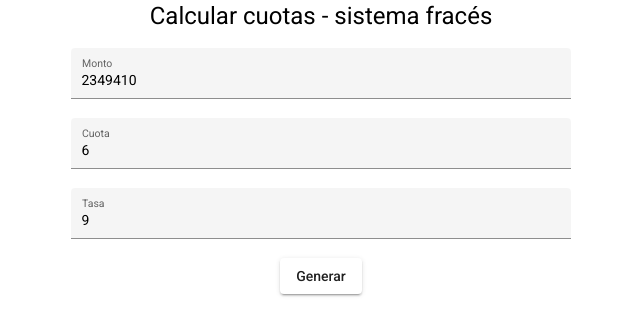
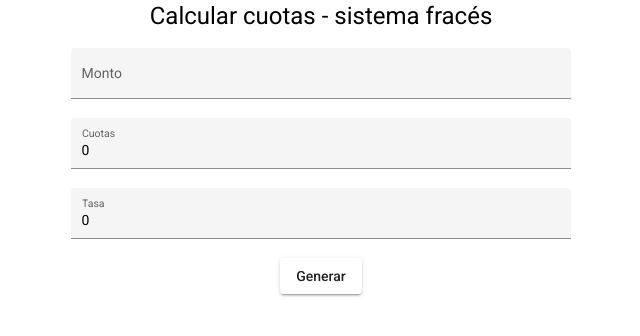
Before and after one commit to ArielAyala/calculador-cuotas-sistema-frances, an Angular app: page / in a window 1280 px wide. Shown: the top 336 px of the page, without its empty margins (319-959 px from the left). Built offline with nearby package versions, Linux system fonts and the light colour scheme.

Commit message:
Separador de miles y decimales

```diff
--- a/src/app/app.component.html
+++ b/src/app/app.component.html
@@ -6,11 +6,11 @@
   <form class="example-form">
     <mat-form-field class="example-full-width" appearance="fill">
       <mat-label>Monto</mat-label>
-      <input name="capital" matInput mask="separator.2" thousandSeparator="." [(ngModel)]="capital" />
+      <input name="capital" matInput [(ngModel)]="capital" (ngModelChange)="parseSeparadorMiles($event)" />
     </mat-form-field>
 
     <mat-form-field class="example-full-width" appearance="fill">
-      <mat-label>Cuota</mat-label>
+      <mat-label>Cuotas</mat-label>
       <input name="plazo" matInput maxlength="5" [(ngModel)]="plazo" />
     </mat-form-field>
 
--- a/src/app/app.component.ts
+++ b/src/app/app.component.ts
@@ -1,4 +1,10 @@
-import { Component, OnInit } from '@angular/core';
+import {
+  Component,
+  Input,
+  OnChanges,
+  OnInit,
+  SimpleChanges,
+} from '@angular/core';
 // import { MatTableDataSource } from '@angular/material/table';
 
 export interface cuota {
@@ -17,10 +23,10 @@ export interface cuota {
 export class AppComponent implements OnInit {
   dataSource: cuota[] = [];
 
-  capital: number = 2349410;
-  plazo: number = 6;
+  capital: string = '';
+  plazo: number = 0;
 
-  tazaInteres: number = 9;
+  tazaInteres: number = 0;
   interesMensual: number = 0;
   cuotaMensual: number = 0;
   cuotas: cuota[] = [];
@@ -46,28 +52,22 @@ export class AppComponent implements OnInit {
   calcular() {
     this.cerearVariables();
 
-    // this.capital = 2665000;
-    // this.plazo = 10;
-    // this.tazaInteres = 12;
+    this.tazaInteres = this.verificarDecimal(this.tazaInteres);
 
-    let cuota: cuota = { saldo: this.capital };
     this.interesMensual = this.tazaInteres / 12;
 
     this.cuotaMensual =
-      ((this.interesMensual / 100) * this.capital) /
+      ((this.interesMensual / 100) * this.parsearAEntero(this.capital)) /
       (1 - Math.pow(1 / (1 + this.interesMensual / 100), this.plazo));
 
     this.cuotaMensual = Math.round(this.cuotaMensual); // Redondeo
 
-    this.saldo = this.capital;
+    this.saldo = this.parsearAEntero(this.capital);
     for (let cuotaIndex = 1; cuotaIndex <= this.plazo; cuotaIndex++) {
       let cuota: cuota = {
         numeroCuota: cuotaIndex,
         saldo: this.saldo,
       };
-      if (cuotaIndex === 6) {
-        console.log(cuota);
-      }
 
       // Interes de la cuota
       cuota.interes = Math.round((cuota.saldo / 100) * this.interesMensual);
@@ -77,7 +77,7 @@ export class AppComponent implements OnInit {
 
       cuota.cuota = this.cuotaMensual;
 
-      if (cuotaIndex === this.plazo) {
+      if (cuotaIndex == this.plazo) {
         cuota.amortizacion = this.saldo;
         cuota.cuota = cuota.amortizacion + cuota.interes;
       }
@@ -106,4 +106,18 @@ export class AppComponent implements OnInit {
     this.totalInteres = 0;
     this.totalCuotas = 0;
   }
+
+  verificarDecimal(num: any) {
+    return parseFloat(num.toString().replaceAll(',', '.'));
+  }
+
+  parseSeparadorMiles(valor: any) {
+    valor = valor.toString().replaceAll('.', '');
+
+    this.capital = Number(valor).toLocaleString('es-AR');
+  }
+
+  parsearAEntero(numString: any) {
+    return parseInt(numString.replaceAll('.', ''));
+  }
 }
```
